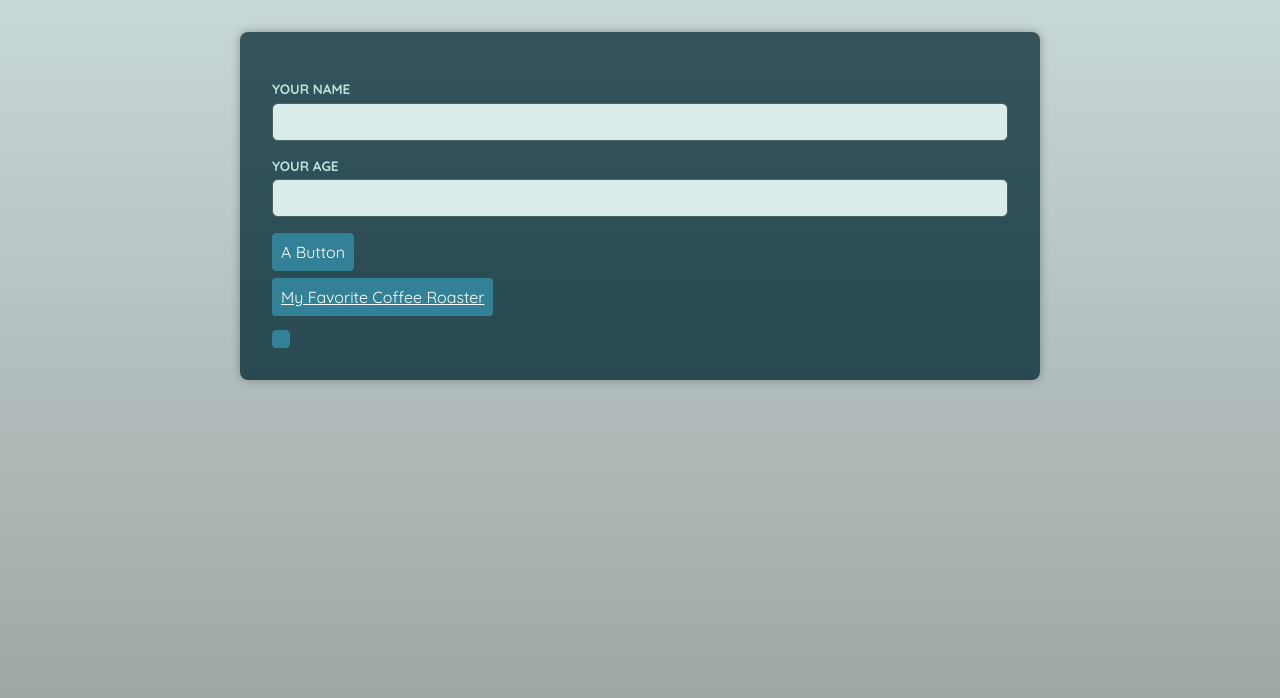
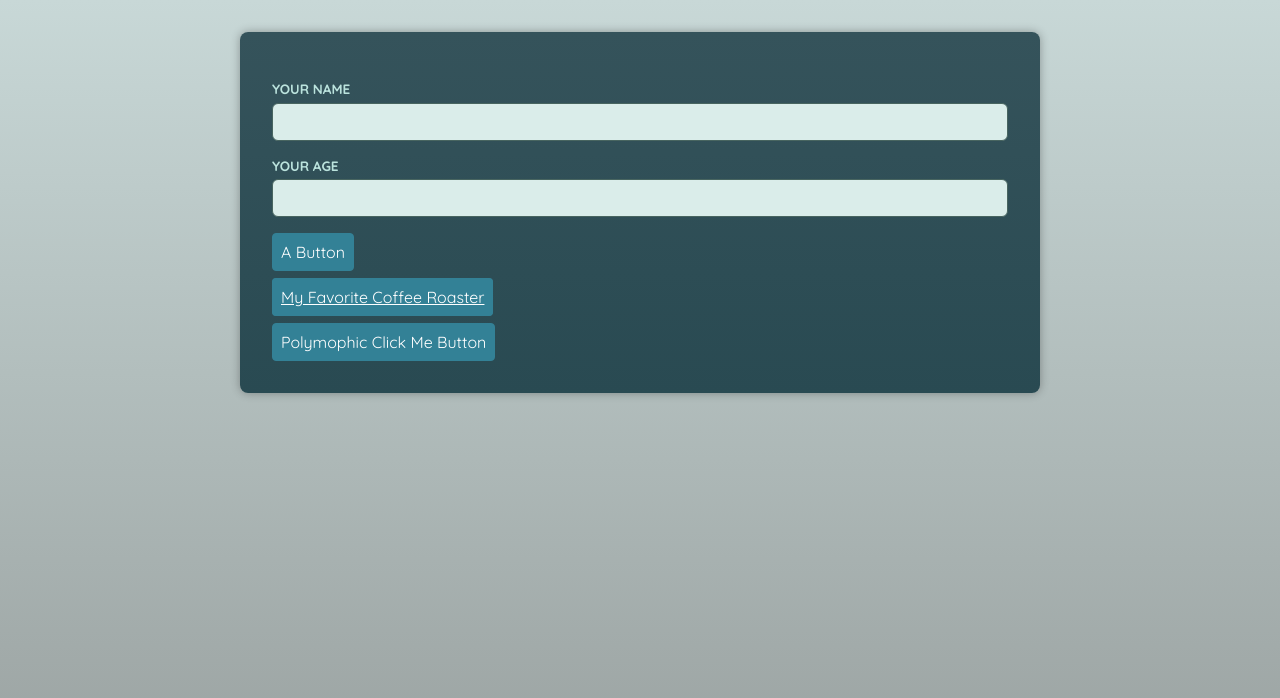
Before and after one commit to redeyedev-208/ga-advanced-ts-components, a React (Vite) app: page / in a window 1280 px wide. Shown: the top 698 px of the page. Built offline with nearby package versions, Linux system fonts and the light colour scheme; a web font is replaced by a local one.

Commit message:
polymorphic button example done

```diff
--- a/src/App.tsx
+++ b/src/App.tsx
@@ -27,7 +27,13 @@
           My Favorite Coffee Roaster
         </Button>
       </p>
-      <Container as={Button} />
+      <Container
+        as={Button}
+        onClick={() => {}}
+        type='button'
+      >
+        Polymophic Click Me Button
+      </Container>
     </main>
   );
 }
--- a/src/components/Container.tsx
+++ b/src/components/Container.tsx
@@ -1,18 +1,41 @@
 // Polymorphic Component:
 // We want to share some common logic, styling, etc
 // Fancy word for a simple wrapper that can do the stuffs
-
-import { type ElementType } from 'react';
+import {
+  type ReactNode,
+  type ElementType,
+  type ComponentPropsWithoutRef,
+} from 'react';
 
 // "as" receives the indentifier of the component
 // value should be a valid indentifier of the component used in jsx
-type ContainerProps = {
-  as: ElementType;
-};
+// ComponentPropsWithoutRef not only gives us default props of built in elements
+// it also allows us to take in custom components, but which kind will be passed "as"
+// so we create our own type to bypass this making a generic type "allow us to connect
+// various types and play nicely default of type Type
+// is the identifier that is set as "as" so that T can recieve and we can extract the incoming component identifier
+type ContainerProps<T extends ElementType> = {
+  as?: ElementType;
+  children: ReactNode;
+} & ComponentPropsWithoutRef<T>;
 
 // rewrapping the name just to have a constant as a variable with an upper case character
 // we can also use "as" right inside the destructing expression: "{as: Component}:ContainerProps"
-export default function Container({ as }: ContainerProps) {
-  const Component = as;
-  return <Component />;
+// now in our ContainerProps we don't know the type and address that in the following manner
+// first <> is used to accept a generic value: turns a non generic function into a generic function
+export default function Container<C extends ElementType>({
+  as,
+  children,
+  ...props
+}: ContainerProps<C>) {
+  const Component = as || 'div';
+  return (
+    <Component
+      // this is how we would use a general style on a polymorphic component
+      // className='container'
+      {...props}
+    >
+      {children}
+    </Component>
+  );
 }
```
